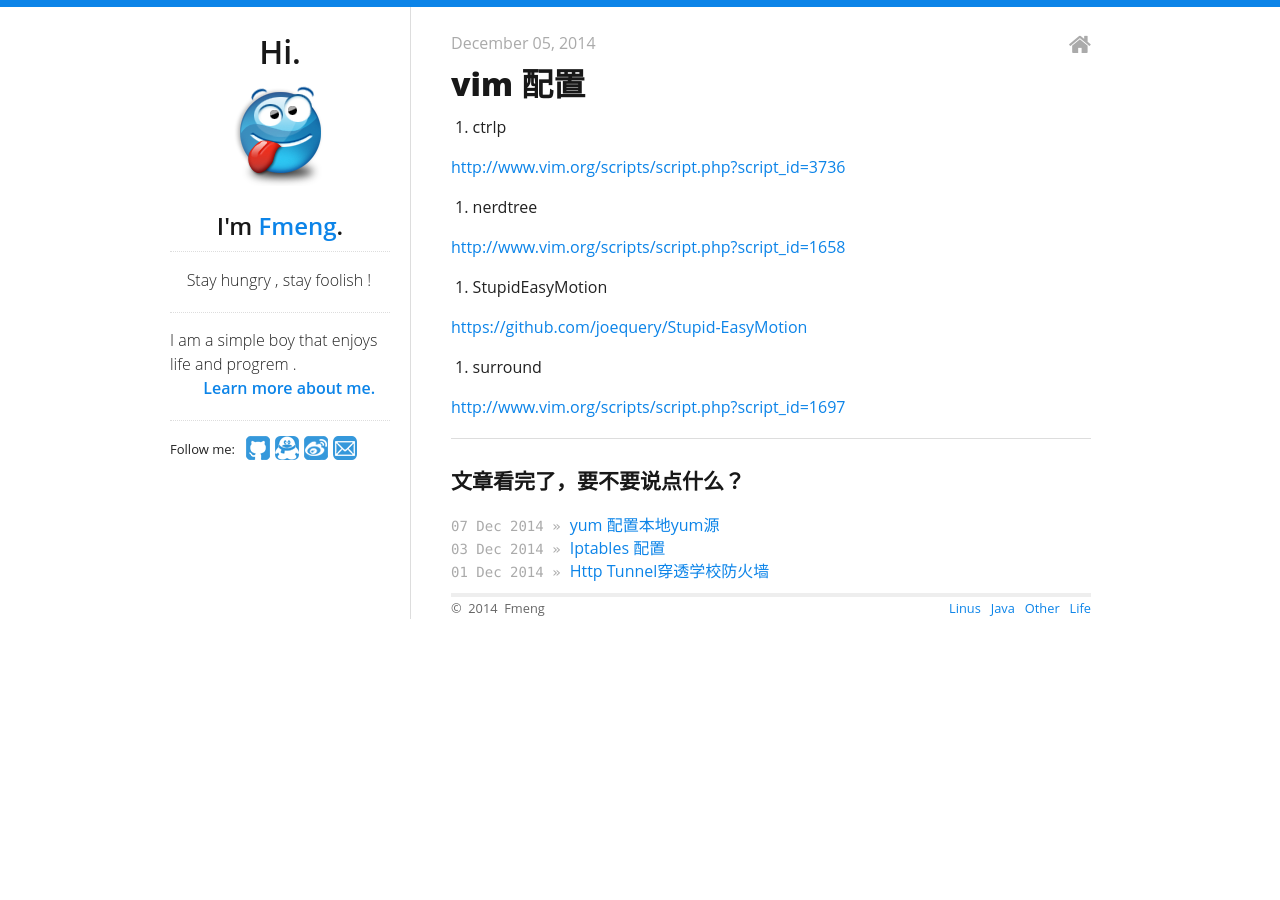
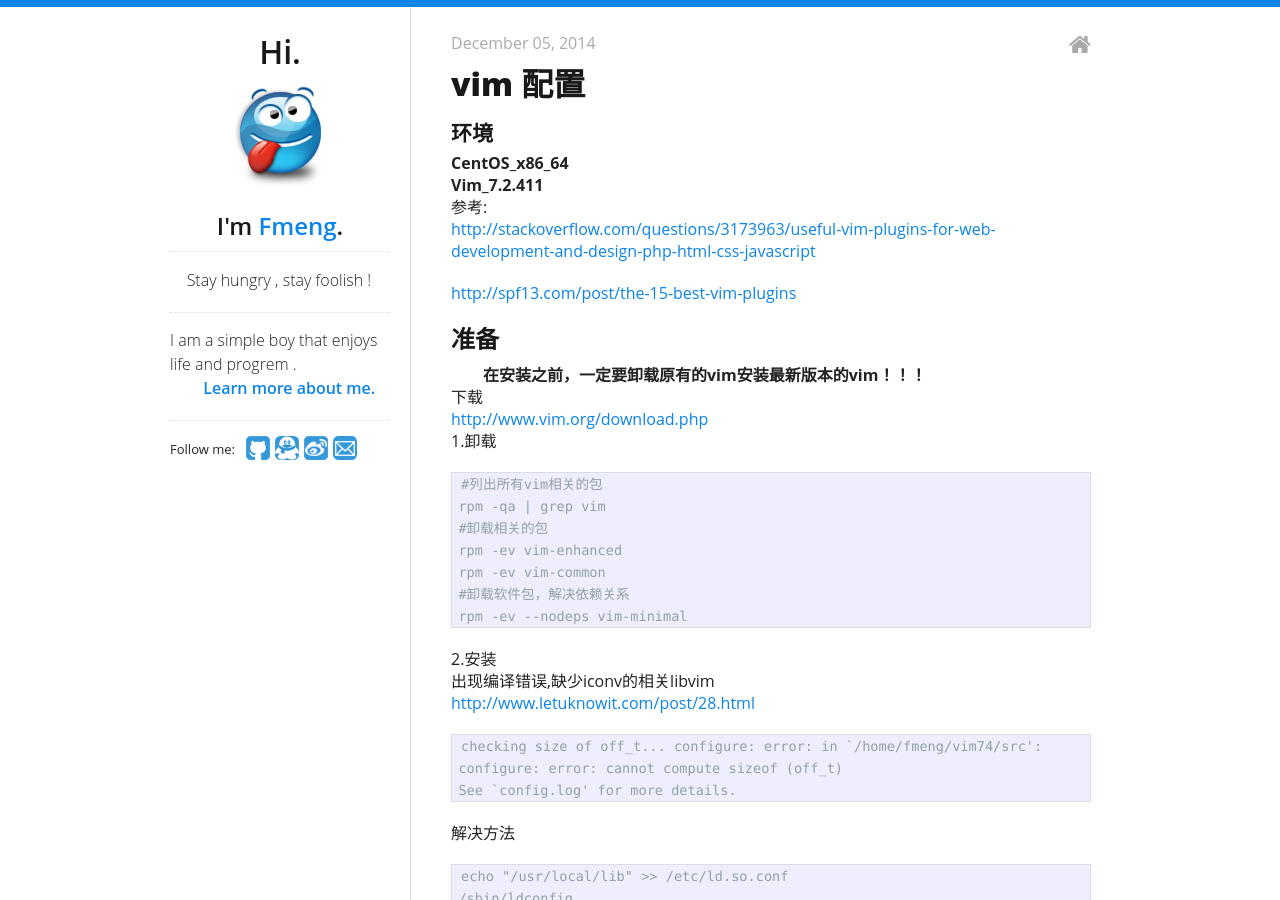
Before and after one commit to fmeng/fmeng.github.io, a Jekyll site: the page built from _posts/2014-12-05-vim-configure.md, in a window 1280 px wide and 900 px high. Built offline with Jekyll 4.4.1, drawn with Linux system fonts in a browser that asks for light colours; Markdown is read by kramdown in place of the engine named in the settings; comment, search, counter and statistics services are not loaded; some of the changed text lies outside the part shown.

```diff
--- a/_posts/2014-12-05-vim-configure.md
+++ b/_posts/2014-12-05-vim-configure.md
@@ -4,19 +4,140 @@
 categories:
 - linus
 ---
+#### 环境 ####
+**CentOS\_x86\_64<br/>**
+**Vim\_7.2.411** <br/>
+参考:<br/>
+[http://stackoverflow.com/questions/3173963/useful-vim-plugins-for-web-development-and-design-php-html-css-javascript](http://stackoverflow.com/questions/3173963/useful-vim-plugins-for-web-development-and-design-php-html-css-javascript)<br/>
 
-1. ctrlp
+[http://spf13.com/post/the-15-best-vim-plugins](http://spf13.com/post/the-15-best-vim-plugins)
 
-[http://www.vim.org/scripts/script.php?script_id=3736](http://www.vim.org/scripts/script.php?script_id=3736)
+## 准备 ##
+&emsp;&emsp;**在安装之前，一定要卸载原有的vim安装最新版本的vim！！！**<br/>
+下载<br/>
+[http://www.vim.org/download.php](http://www.vim.org/download.php)<br/>
+1.卸载<br/>
 
-2. nerdtree
+	#列出所有vim相关的包
+	rpm -qa | grep vim
+	#卸载相关的包
+	rpm -ev vim-enhanced
+	rpm -ev vim-common
+	#卸载软件包，解决依赖关系
+	rpm -ev --nodeps vim-minimal
 
-[http://www.vim.org/scripts/script.php?script_id=1658](http://www.vim.org/scripts/script.php?script_id=1658)
+2.安装<br/>
+出现编译错误,缺少iconv的相关libvim<br/>
+[http://www.letuknowit.com/post/28.html](http://www.letuknowit.com/post/28.html)
 
-3. StupidEasyMotion
+	checking size of off_t... configure: error: in `/home/fmeng/vim74/src':
+	configure: error: cannot compute sizeof (off_t)
+	See `config.log' for more details.
 
-[https://github.com/joequery/Stupid-EasyMotion](https://github.com/joequery/Stupid-EasyMotion)
+解决方法<br/>
 
-4. surround
+	echo "/usr/local/lib" >> /etc/ld.so.conf
+	/sbin/ldconfig
+
+#### ~/.vim的目录结构 ####
+
+	[fmeng@sky]~/.vim% pwd
+	/home/fmeng/.vim
+	[fmeng@sky]~/.vim% tree
+	.
+	├── autoload
+	│   ├── ctrlp
+	│   │   ├── bookmarkdir.vim
+	│   │   ├── buffertag.vim
+	│   │   ├── changes.vim
+	│   │   ├── dir.vim
+	│   │   ├── line.vim
+	│   │   ├── mixed.vim
+	│   │   ├── mrufiles.vim
+	│   │   ├── quickfix.vim
+	│   │   ├── rtscript.vim
+	│   │   ├── tag.vim
+	│   │   ├── undo.vim
+	│   │   └── utils.vim
+	│   └── ctrlp.vim
+	├── colors
+	├── doc
+	│   ├── ctrlp.txt
+	│   └── NERD_tree.txt
+	├── plugin
+	│   ├── ctrlp.vim
+	│   └── NERD_tree.vim
+	├── readme_ctrlp.md
+	└── syntax
+	    └── nerdtree.vim
+
+#### 1. ctrlp ####
+
+[http://www.vim.org/scripts/script.php?script_id=3736](http://www.vim.org/scripts/script.php?script_id=3736)<br/>
+帮助文档<br/>
+[http://blog.codepiano.com/2013/12/10/ctrlp-chinese-doc/](http://blog.codepiano.com/2013/12/10/ctrlp-chinese-doc/)
+
+	#穿件vim配置文件存放的目录
+	mkdir ~/.vim
+	#解压文件
+	unzip ctrlp.zip -d ctrlp
+	#把所有的文件cp到vim响应的目录
+
+使用：`ctrl + p` 使用，`ctrl + c` 退出
+
+#### 2. nerdtree ####
+
+[http://www.vim.org/scripts/script.php?script_id=1658](http://www.vim.org/scripts/script.php?script_id=1658)<br/>
+帮助文档<br/>
+[http://segmentfault.com/blog/kaizhuqin/1190000000668624](http://segmentfault.com/blog/kaizhuqin/1190000000668624)<br/>
+使用方法: `F3 `调出nerdtree
+
+#### 3. StupidEasyMotion ####
+
+[https://github.com/joequery/Stupid-EasyMotion](https://github.com/joequery/Stupid-EasyMotion)<br/>
+使用方法： <br/>
+`<Leader><Leader>w `- make every word a target<br/>
+`<Leader><Leader>fx `- make every character x in the line a target
+
+#### 4. surround ####
 
 [http://www.vim.org/scripts/script.php?script_id=1697](http://www.vim.org/scripts/script.php?script_id=1697)
+jj
+### 5.配置~/.vimrc ###
+
+	"设置每行计数
+	set nu
+	"设置特殊语法高亮
+	syntax on
+
+	"设置自动换行缩进
+	set cindent
+	set ts=4
+	set expandtab
+
+	"设置颜色主题
+	colorscheme desert
+
+	"设置Easymotion快捷键
+	"map <C-O> <Leader><Leader>w
+	"map <C-E> <Leader><Leader>f
+
+	"设置NERDTree快捷键
+	map <F2> :NERDTreeToggle<CR>
+	map <F3> :NERDTreeFind<CR>
+
+	"设置搜索时忽略大小写
+	set ignorecase
+	"设置状态行下划线
+	set ruler
+	"设置磁动保存
+	set autowrite
+
+	"解决vim退出时延问题
+	set ttimeout
+	set ttimeoutlen=100
+	set shell=bash\ -i
+
+	"解决backspace失灵问题
+	set nocompatible
+	set backspace=indent,eo1,start
```
Also changed, not shown: _posts/2014-12-10-install-redis-on-centos-7.md (added, +142 -0 lines), img/redis_2014_success.jpg (added).
